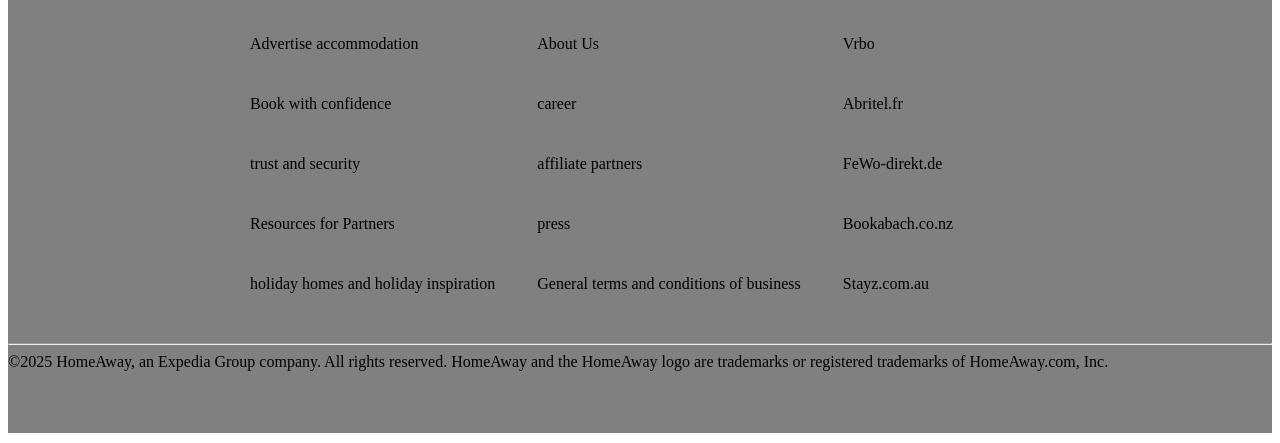
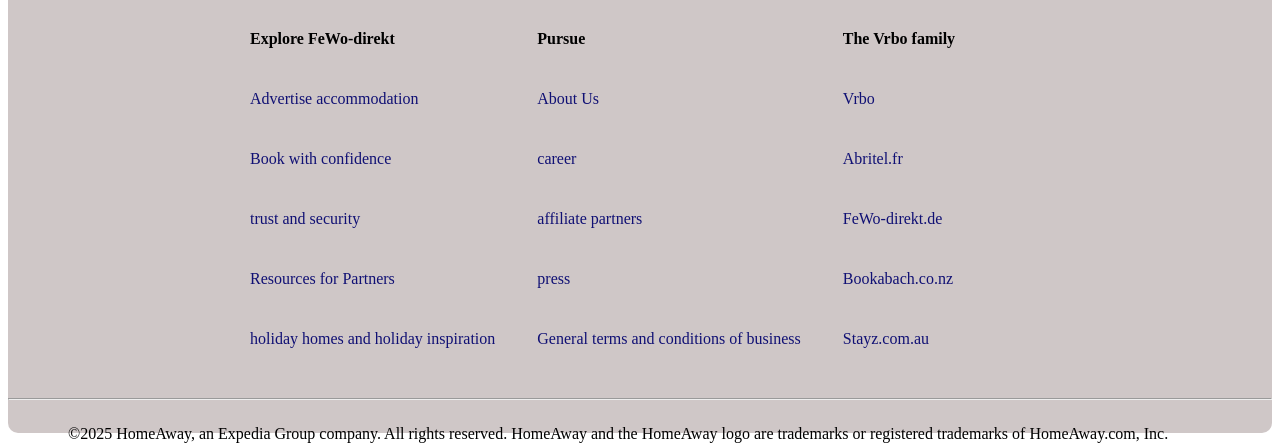
Before and after one commit to Reponse2024/Gate2, a plain HTML site: page index.html in a window 1280 px wide. Shown: the part 5076-5519 px from the top of the page. Drawn offline with Linux system fonts and the light colour scheme.

Commit message:
FInal result

```diff
--- a/gate.css
+++ b/gate.css
@@ -506,9 +506,19 @@ table, th, tr, td{
     padding: 20px ;
     align-items: center;
     margin-left: 200px;
+    text-align: justify;
 }
+    td{
+    color: rgb(16, 16, 116);
+}
+
 
 #footer-section{
     height: 500px;
-    background-color: grey;
+    background-color: rgb(207, 199, 199);
+    border-radius: 10px;
 }
+footer{
+    margin-top: 25px;
+    margin-left: 60px;
+}
--- a/index.html
+++ b/index.html
@@ -319,6 +319,7 @@
 
 
     <div id="footer-section">
+        <img src="logo.svg" alt="" id="logo1">
         <table border="2px">
             <tr>
                 <th>Explore FeWo-direkt</th>
```
